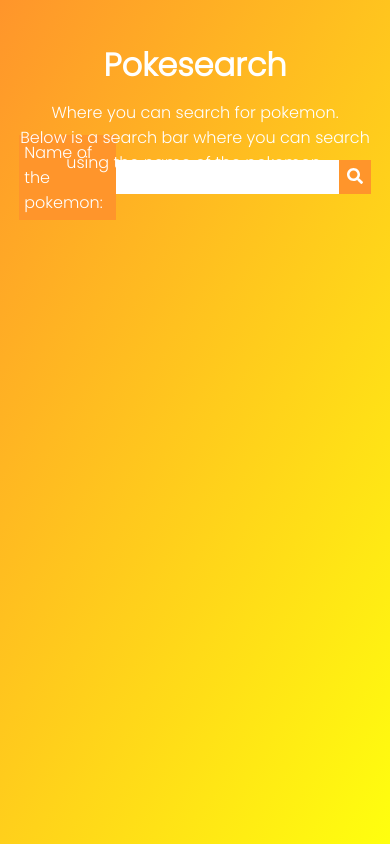
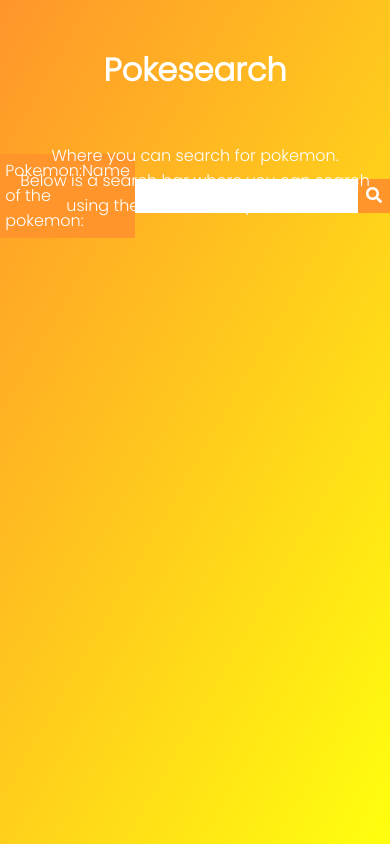
Before and after one commit to 0xBooper/pokesearch, a React (Vite) app: page / in a window 390 px wide. Built offline with nearby package versions, Linux system fonts and the light colour scheme.

Commit message:
change: Add some optimizations for mobile

```diff
--- a/src/styles/App.css
+++ b/src/styles/App.css
@@ -15,12 +15,18 @@
 
 .header h1 {
     font-size: 2rem;
+    margin-bottom: 5px;
 }
 
 .header p {
     position: absolute;
-    top: 10%;
+    top: 15%;
     text-align: center;
+    overflow: auto;
+}
+
+.header {
+    margin-bottom: 50px;
 }
 
 .header,
@@ -37,6 +43,10 @@
 
 .form {
     margin-top: 25px;
+}
+
+.form-input-label::before {
+    content: "Name of the pokemon: "
 }
 
 .form-input,
@@ -77,3 +87,12 @@
 .stats-info-container {
     flex-direction: row;
 }
+
+
+/* Specific styles for a mobile-like devices */
+
+@media (max-width: 472px) {
+    .form-input-label::before {
+        content: "Pokemon:";
+    }
+}
```
